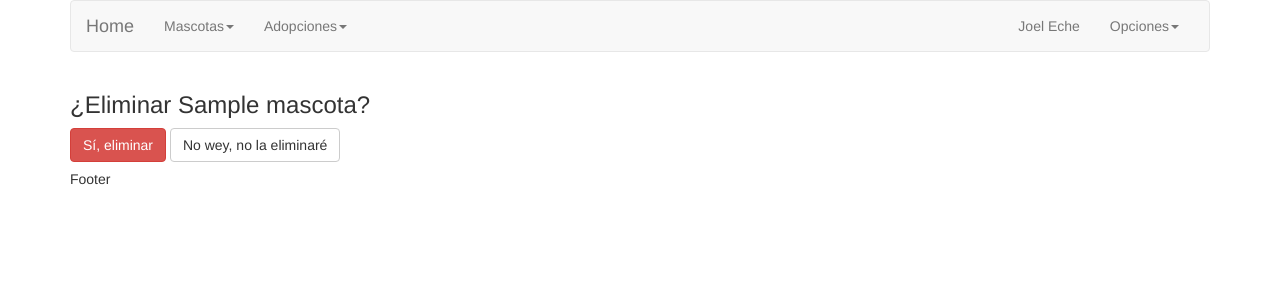
After one commit to joel-eche/Refugio, a Django app: template templates/mascota/mascota_delete.html in a window 1280 px wide. The commit adds this page. Shown: the top 300 px of the page. Run offline with Django 3.2, Linux system fonts and the light colour scheme; the template is opened without the code that fills it: most values are stand-ins (such as "Sample title", 1, 10 or a date in 2020); some libraries are stand-ins or nearby versions.

Commit message:
Actualizar y eliminar mascotas - Vistas basadas en funciones

```diff
--- a/apps/adopcion/models.py
+++ b/apps/adopcion/models.py
@@ -10,4 +10,4 @@ class Persona(models.Model):
     domicilio=models.TextField()
 
     def __str__(self):
-        return '{}'.format(self.nombre)
+        return '{} {}'.format(self.nombre,self.apellidos)
--- a/apps/mascota/urls.py
+++ b/apps/mascota/urls.py
@@ -1,8 +1,10 @@
 from django.conf.urls import url
-from apps.mascota.views import index,mascota_view,mascota_list
+from apps.mascota.views import index,mascota_view,mascota_list,mascota_edit,mascota_delete
 
 urlpatterns = [
     url(r'^$', index,name='index'),
     url(r'nuevo$',mascota_view,name='mascota_crear'),
-    url(r'listar',mascota_list,name="mascota_list"),
+    url(r'listar',mascota_list,name="mascota_listar"),
+    url(r'^editar/(?P<id_mascota>\d+)/$',mascota_edit,name='mascota_editar'),
+    url(r'^eliminar/(?P<id_mascota>\d+)/$',mascota_delete,name='mascota_eliminar')
 ]
--- /dev/null
+++ b/templates/mascota/mascota_delete.html
@@ -0,0 +1,11 @@
+{% extends 'base/base.html'%}
+{% block content %}
+    <form method="post">
+        <!--token de seguridad-->
+        {% csrf_token %}
+        <!--fin token de seguridad-->
+        <h3>¿Eliminar {{mascota.nombre}}?</h3>
+        <button class="btn btn-danger" type="submit">Sí, eliminar</button>
+        <a class="btn btn-default" href="{% url 'mascota:mascota_listar' %}">No wey, no la eliminaré</a>
+    </form>
+{% endblock %}
--- a/templates/mascota/mascota_list.html
+++ b/templates/mascota/mascota_list.html
@@ -10,6 +10,7 @@
             <td>Edad</td>
             <td>Fecha de Rescate</td>
             <td>Adoptante</td>
+            <td>Acciones</td>
         </tr>
     </thead>
     <tbody>
@@ -22,6 +23,10 @@
             <td>{{mascota.edad}}</td>
             <td>{{mascota.fecha_rescate}}</td>
             <td>{{mascota.persona.nombre}} {{mascota.persona.apellidos}}</td>
+            <td>
+                <a class="btn btn-primary" href="{% url 'mascota:mascota_editar' mascota.id %}">Editar</a>
+                <a class="btn btn-danger" href="{% url 'mascota:mascota_eliminar' mascota.id %}">Eliminar</a>
+            </td>
         </tr>
         {% endfor %}
         {% else %}
```
Also changed, not shown: apps/mascota/views.py (+18 -0 lines).
